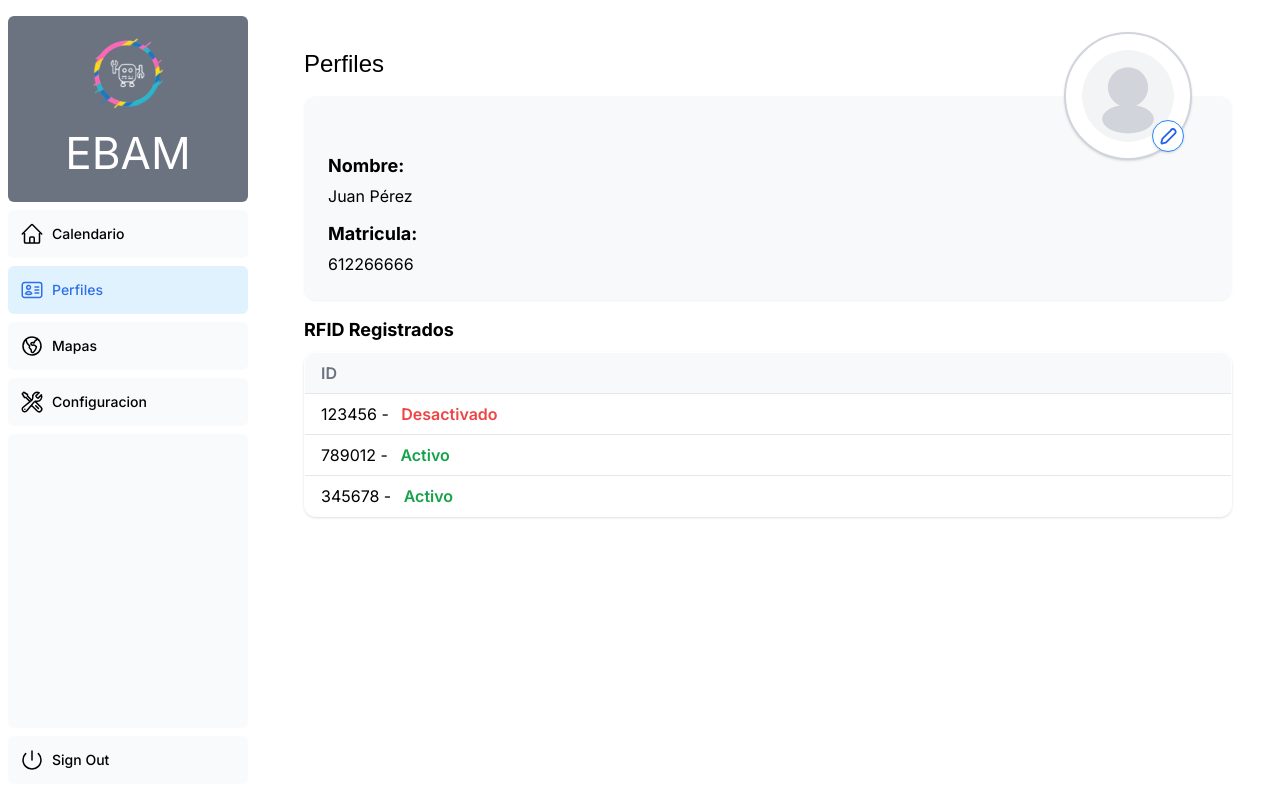
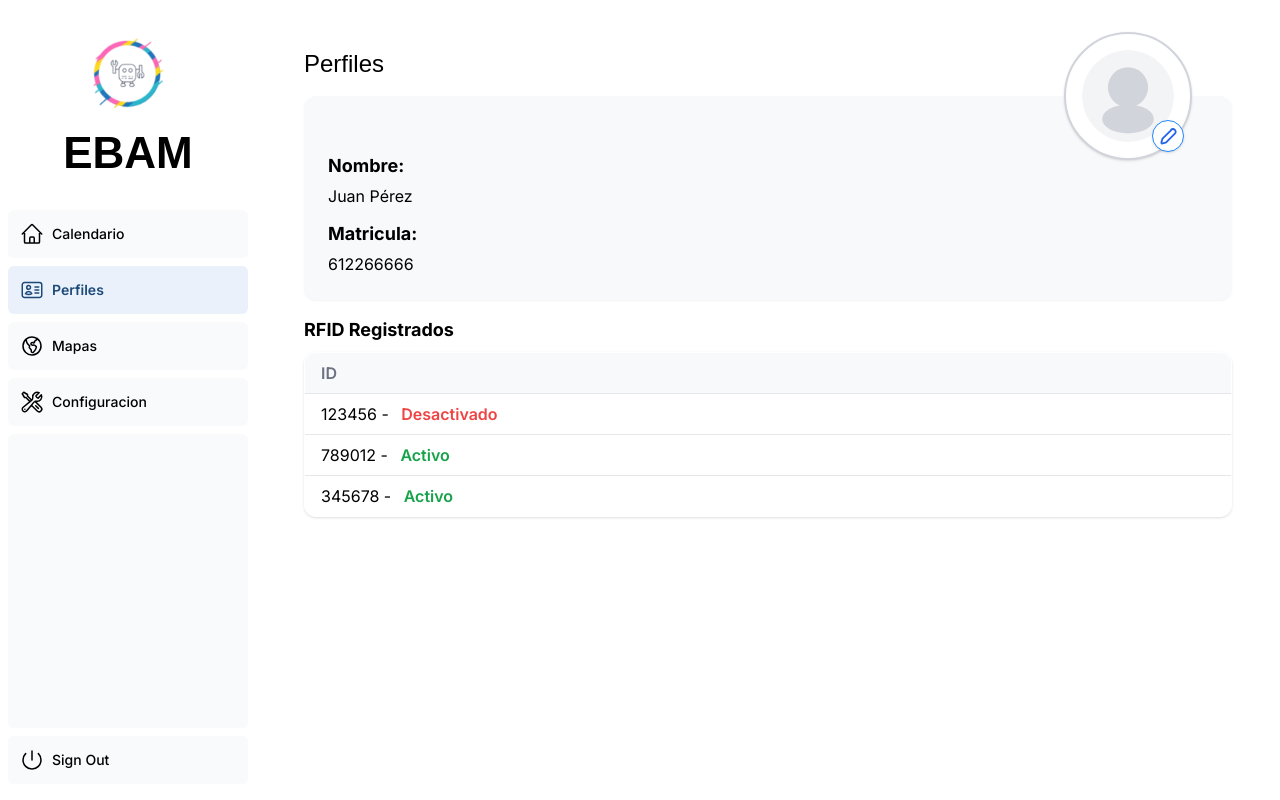
Before and after one commit to AbrahamSanchezDev/EBAM-PI, a Next.js app: page /dashboard/perfiles in a window 1280 px wide. Built offline with nearby package versions, Linux system fonts and the light colour scheme; a web font is replaced by a local one.

Commit message:
Cambio de colores

```diff
--- a/app/ui/dashboard/nav-links.tsx
+++ b/app/ui/dashboard/nav-links.tsx
@@ -39,13 +39,16 @@ export default function NavLinks() {
             key={link.name}
             href={link.href}
             className={clsx(
-              "flex h-[48px] grow items-center justify-center gap-2 rounded-md bg-gray-50 p-3 text-sm font-medium hover:bg-sky-100 hover:text-blue-600 md:flex-none md:justify-start md:p-2 md:px-3",
+              "flex h-[48px] grow items-center justify-center gap-2 rounded-md bg-gray-50 p-3 text-sm font-medium hover:bg-[#eaf1fa] hover:text-[#1d4a7a] md:flex-none md:justify-start md:p-2 md:px-3",
               {
-                "bg-sky-100 text-blue-600": pathname === link.href,
+                "!bg-[#eaf1fa] !text-[#1d4a7a] !font-semibold":
+                  pathname === link.href,
               }
             )}
           >
-            <LinkIcon className="w-6" />
+            <LinkIcon
+              className={clsx("w-6", pathname === link.href ? "text-[#1d4a7a]" : "")}
+            />
             <p className="hidden md:block">{link.name}</p>
           </Link>
         );
--- a/app/ui/dashboard/sidenav.tsx
+++ b/app/ui/dashboard/sidenav.tsx
@@ -8,21 +8,32 @@ export default function SideNav() {
   return (
     <div className="flex h-full  flex-col px-3 py-4 md:px-2">
       <Link
-        className="mb-2 flex h-25 items-end justify-center rounded-md bg-gray-500 p-4 md:h-50"
+        className="mb-2 flex h-25 items-end justify-center rounded-md p-4 md:h-50"
         href="/"
       >
         {/* Responsive: logo a la izquierda del nombre en móvil, en columna en md+ */}
-        <div className="w-40 text-white md:w-50 flex flex-row md:flex-col justify-center items-center">
+        <div className="w-40 text-black md:w-50 flex flex-row md:flex-col justify-center items-center">
           <img
-            src="/logo EBAM.png"
+            src="/logo 2.png"
             alt="Logo EBAM"
             className="h-12 w-12 md:h-20 md:w-20 mr-2 md:mb-2 md:mr-0"
           />
-          <p className="text-[28px] md:text-[44px]">EBAM</p>
+          <p
+            className="text-[28px] md:text-[44px] font-extrabold"
+            style={{
+              fontFamily: " Sono, sans-serif",
+              fontWeight: 800,
+            }}
+          >
+            EBAM
+          </p>
         </div>
       </Link>
       <div className="flex grow flex-row justify-between space-x-2 md:flex-col md:space-x-0 md:space-y-2">
-        <NavLinks />
+        <NavLinks
+          activeClassName="!bg-[#eaf1fa] !text-[#1d4a7a] !font-semibold"
+          iconClassName="text-[#1d4a7a]"
+        />
         <div className="hidden h-auto w-full grow rounded-md bg-gray-50 md:block"></div>
         <form
           action={async () => {
```
Also changed, not shown: public/logo 2.png (added).
